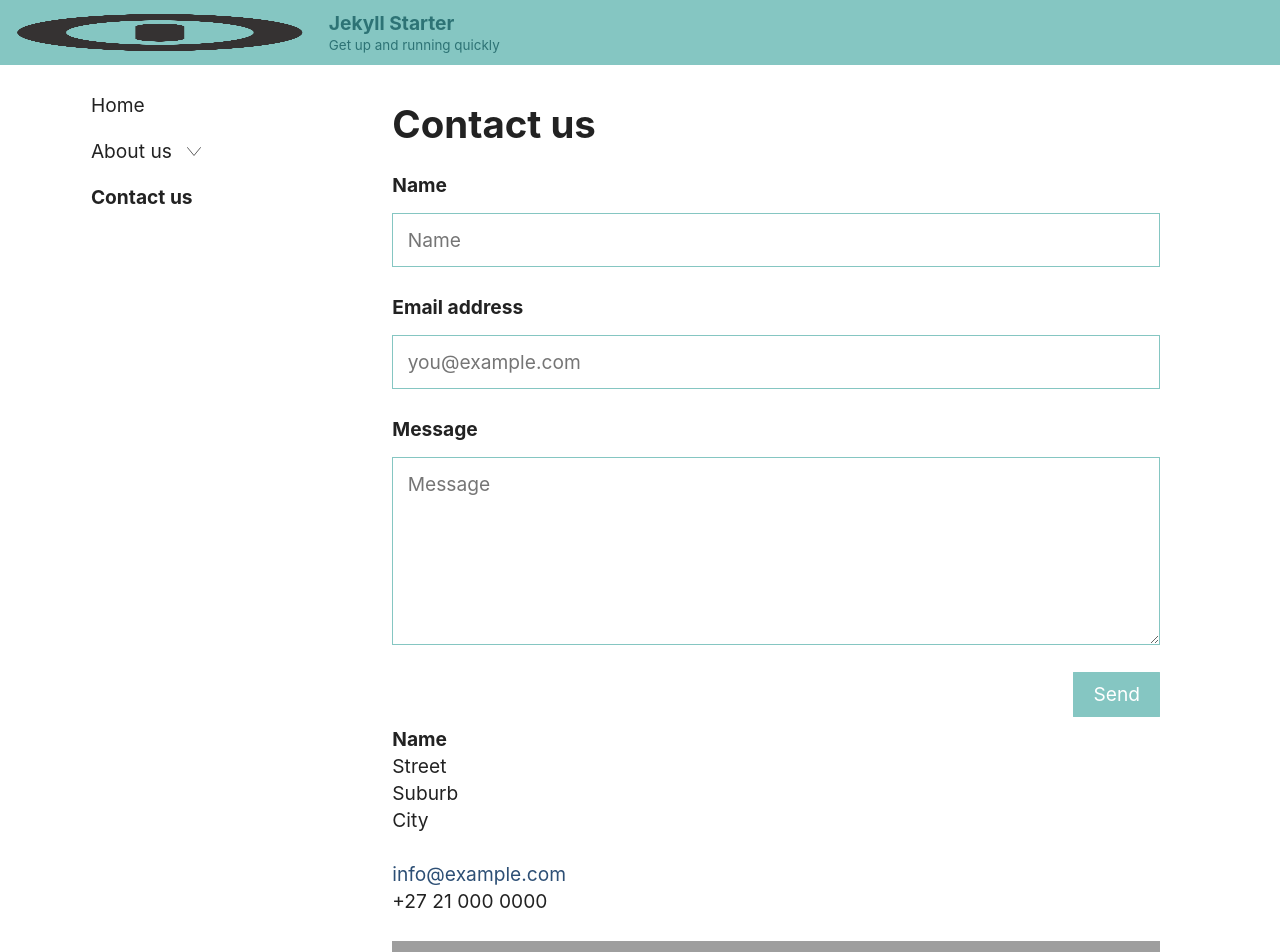
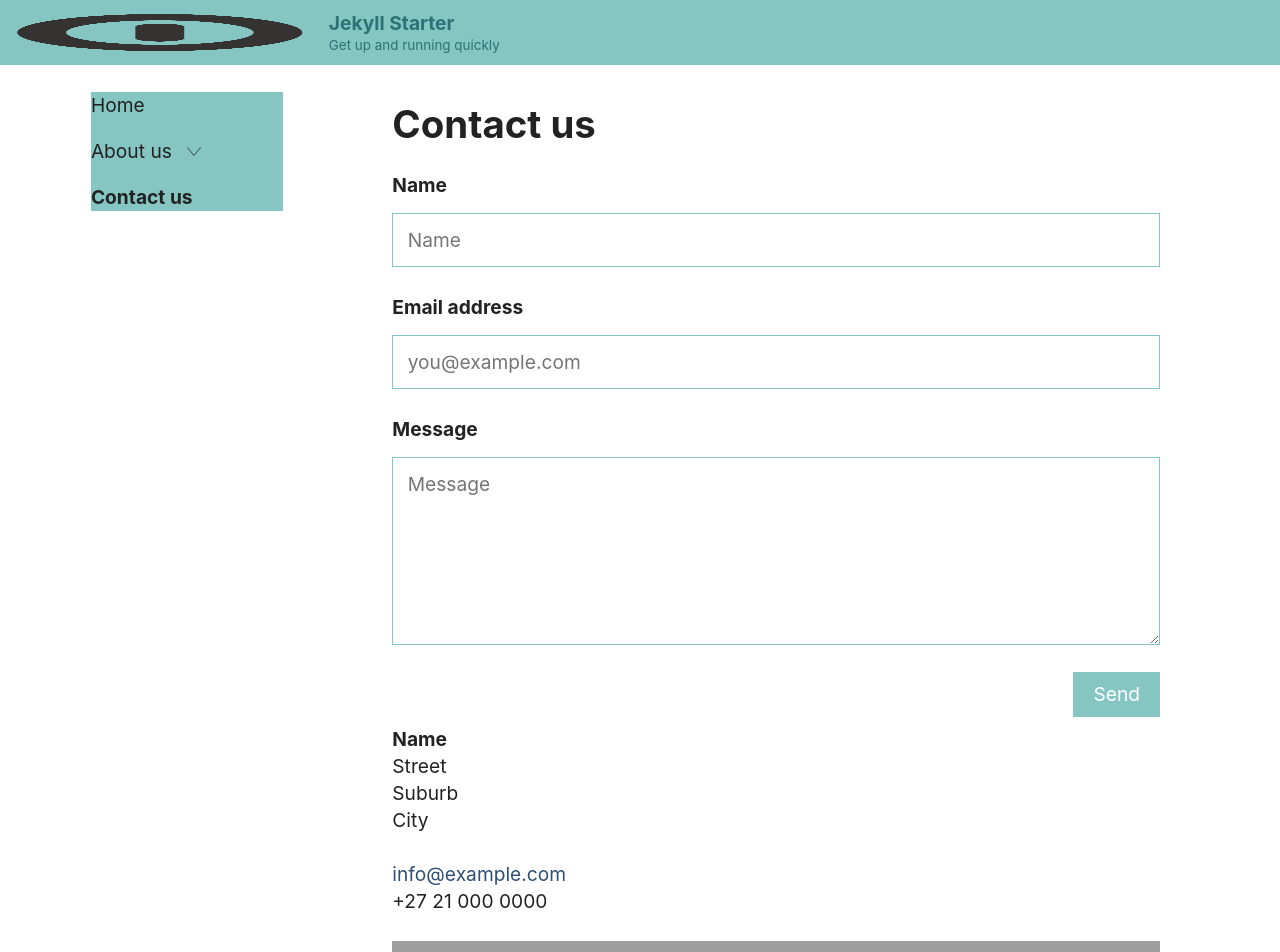
Before and after one commit to fireandlion/jekyll-starter, a Jekyll site: the page built from contact.md, in a window 1280 px wide. Shown: the top 952 px of the page. Built offline with Jekyll 4.4.1, drawn with Linux system fonts in a browser that asks for light colours; grey boxes are pictures that could not be loaded.

Commit message:
CSS fixes

```diff
--- a/_sass/input.scss
+++ b/_sass/input.scss
@@ -35,11 +35,12 @@ textarea {
 
 a.button, input[type="submit"] {
     background-color: $background-color-mid;
+    border-radius: $border-radius;
+    color: $text-color-light;
+    display: inline-block;
+    margin: 0 0.5em 0.5em 0;
     padding: 0.5em 1em;
-	margin: 0 0.5em 0.5em 0;
-	border-radius: $border-radius;
-	display: inline-block;
-	color: $text-color-light;
+    cursor: pointer;
     &.light {
         background-color: $background-color-light;
         box-shadow: none;
--- a/_sass/nav.scss
+++ b/_sass/nav.scss
@@ -1,6 +1,6 @@
 // Nav
 
-@mixin nav-button($text-color: $text-color-light, $background-color: $masthead-background-color) {
+@mixin nav-button($text-color: $text-color-light, $background-color: $dropdown-nav-icon-color) {
     background-color: $background-color;
     border: ($rule-thickness / 2) solid $text-color;
     border-radius: $border-radius;
@@ -64,7 +64,7 @@
         display: table;
     }
     nav {
-        background-color: $side-nav-color;
+        background-color: $dropdown-nav-color;
         display: none; // hidden by default until show-menu is clicked
         position: absolute;
         top: 0;
```
Lines whose indentation alone changed are shown as unchanged.
